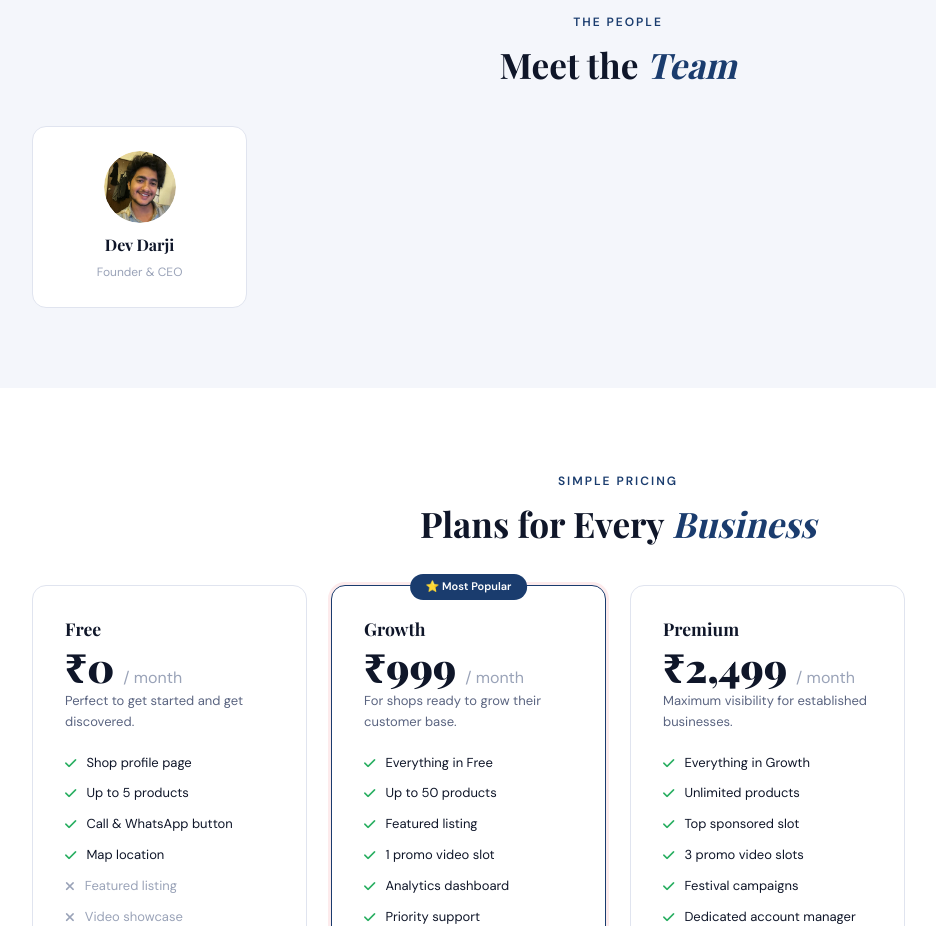
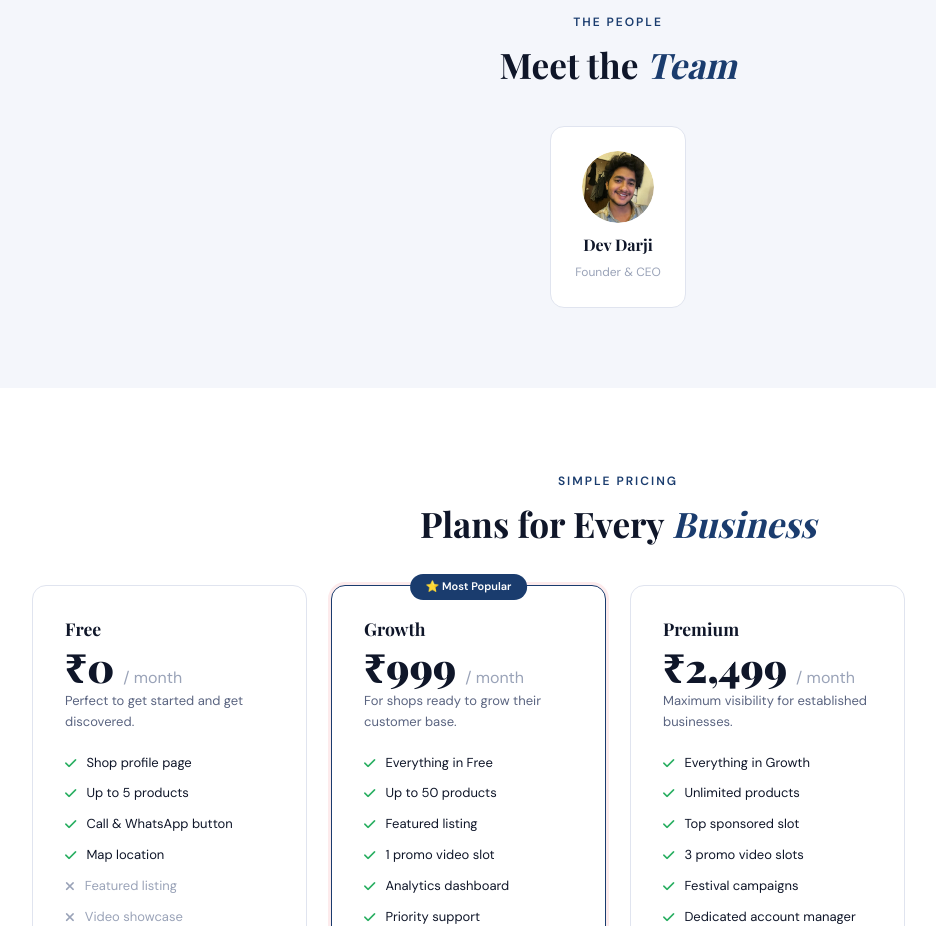
Before and after one commit to DEVrathored12/localspot-app, a website: page about.html in a window 1280 px wide. Shown: the part 920-1846 px from the top of the page, without its empty margins (22-958 px from the left). Drawn offline with nearby package versions, Linux system fonts and the light colour scheme.

Commit message:
fix: properly center founder card

```diff
--- a/about.html
+++ b/about.html
@@ -120,9 +120,9 @@
         <span class="section-label">The People</span>
         <h2>Meet the <em>Team</em></h2>
       </div>
-      <div class="team-grid" style="justify-content:center">
-        <div class="team-card" style="max-width:220px">
-          <div class="team-avatar" style="background:none;padding:0;overflow:hidden">
+      <div style="display:flex;justify-content:center">
+        <div class="team-card" style="max-width:220px;text-align:center">
+          <div class="team-avatar" style="background:none;padding:0;overflow:hidden;margin:0 auto 12px">
             <img src="pro.jpeg" alt="Dev Darji" style="width:100%;height:100%;object-fit:cover;border-radius:50%"/>
           </div>
           <h4>Dev Darji</h4><span>Founder & CEO</span>
```
